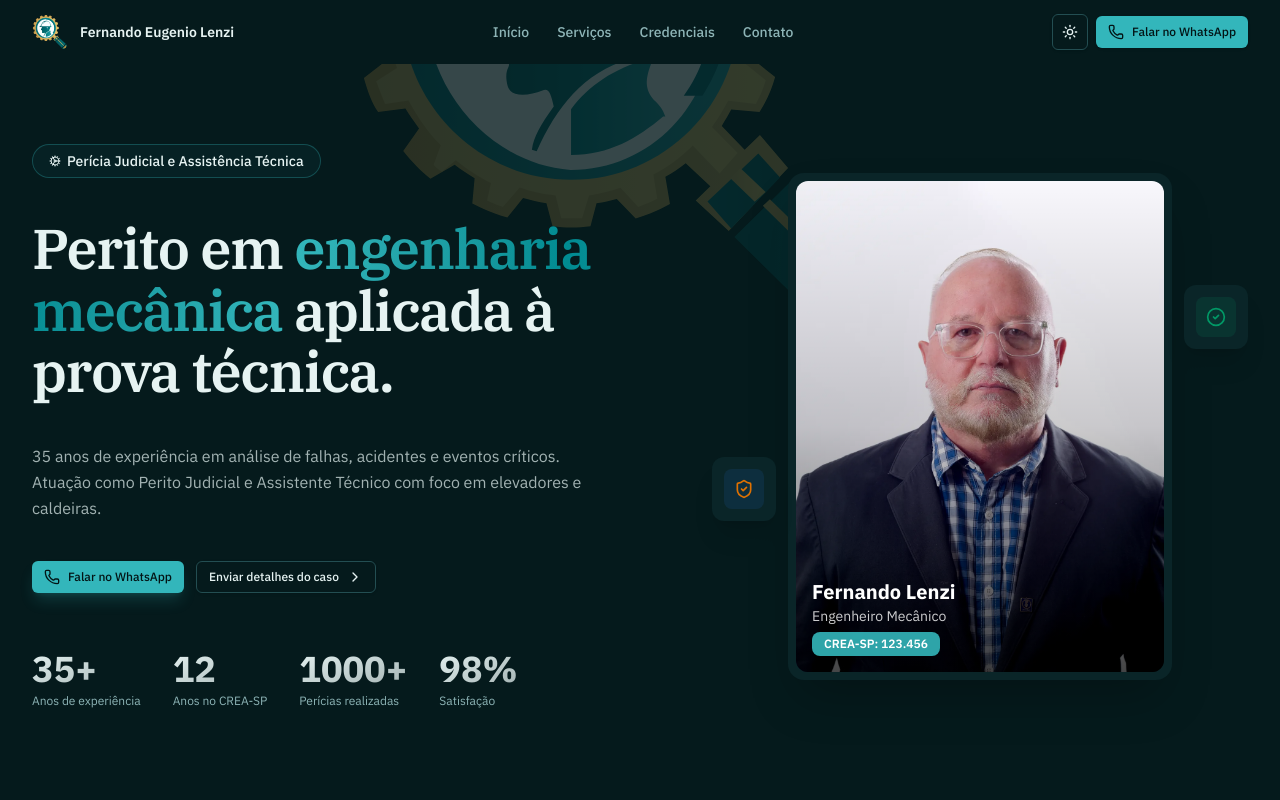
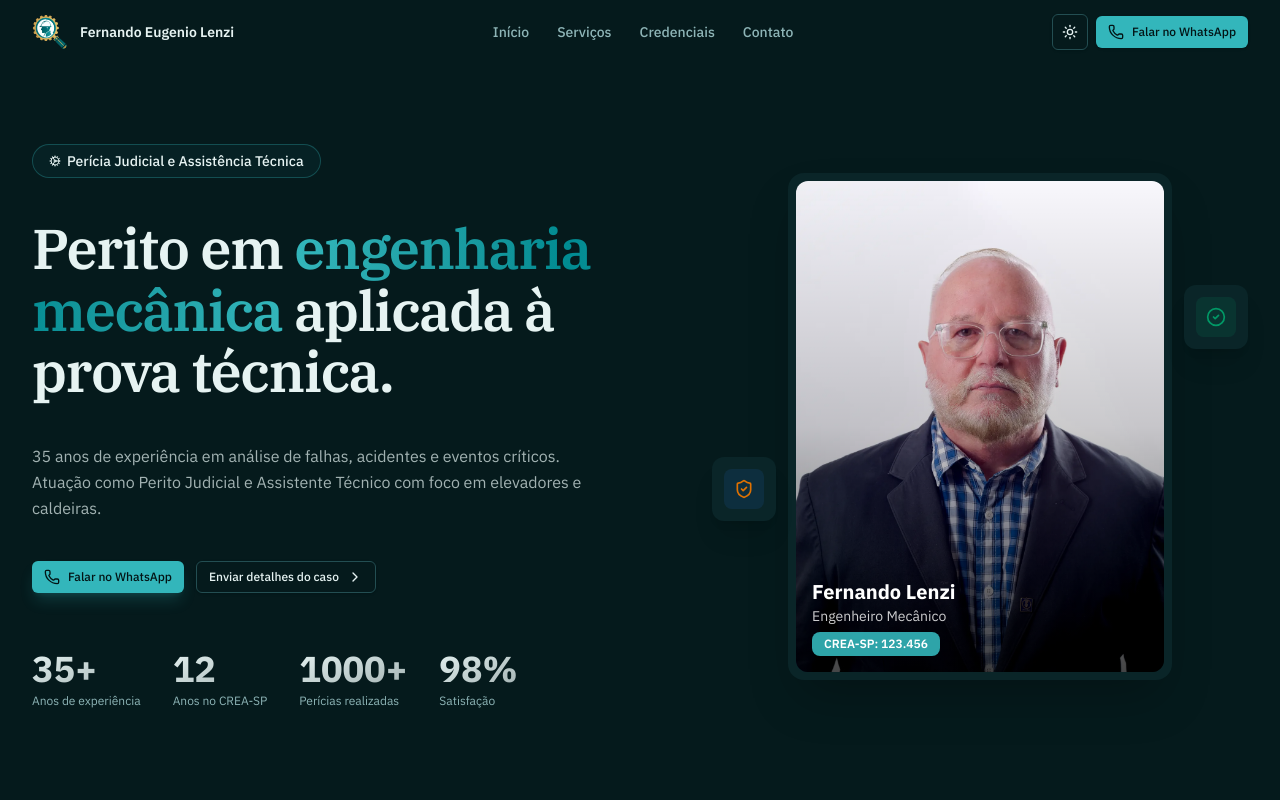
Before and after one commit to eng-lenzi/lp-eng-lenzi, a React (Vite) app: page / in a window 1280 px wide. Shown: the top 800 px of the page. Built offline with nearby package versions, Linux system fonts and the light colour scheme.

Commit message:
feat: ajusta parallax da logo para mover mais e desktop comecar mais abaixo

```diff
--- a/src/routes/-components/landing-single-page.tsx
+++ b/src/routes/-components/landing-single-page.tsx
@@ -1,14 +1,14 @@
-import { useState, useEffect, useRef } from "react";
 import { motion, useScroll, useTransform } from "framer-motion";
+import { useEffect, useRef, useState } from "react";
+import { Areas } from "./areas";
+import { Contact } from "./contact";
+import { Credentials } from "./credentials";
+import { Footer } from "./footer";
 import { Header } from "./header";
 import { Hero } from "./hero";
-import { Services } from "./services";
-import { Areas } from "./areas";
 import { MechanicalTests } from "./mechanical-tests";
 import { OtherAreas } from "./other-areas";
-import { Credentials } from "./credentials";
-import { Contact } from "./contact";
-import { Footer } from "./footer";
+import { Services } from "./services";
 
 export function LandingSinglePage() {
 	const [mobileMenuOpen, setMobileMenuOpen] = useState(false);
@@ -16,11 +16,10 @@ export function LandingSinglePage() {
 	const containerRef = useRef(null);
 	const { scrollYProgress } = useScroll({
 		target: containerRef,
-		offset: ["start end", "end end"],
+		offset: ["start center", "end end"],
 	});
 
-	const logoY = useTransform(scrollYProgress, [0, 0.5], [0, -300]);
-	const logoOpacity = useTransform(scrollYProgress, [0, 0.5], [0.2, 0]);
+	const logoY = useTransform(scrollYProgress, [0, 1], [200, -1000]);
 
 	useEffect(() => {
 		if (mobileMenuOpen) {
@@ -35,7 +34,9 @@ export function LandingSinglePage() {
 
 	useEffect(() => {
 		const canonicalUrl = `${window.location.origin}/`;
-		const isLocalEnv = ["localhost", "127.0.0.1"].includes(window.location.hostname);
+		const isLocalEnv = ["localhost", "127.0.0.1"].includes(
+			window.location.hostname,
+		);
 		const robotsContent = isLocalEnv
 			? "noindex,nofollow,noarchive,nosnippet"
 			: "index,follow,max-snippet:-1,max-image-preview:large,max-video-preview:-1";
@@ -62,19 +63,25 @@ export function LandingSinglePage() {
 	}, []);
 
 	return (
-		<div ref={containerRef} className="min-h-screen bg-background overflow-x-hidden">
+		<div
+			ref={containerRef}
+			className="min-h-screen bg-background overflow-x-hidden"
+		>
 			<motion.div
-				style={{ y: logoY, opacity: logoOpacity }}
-				className="fixed inset-0 pointer-events-none flex items-start justify-center z-0"
+				style={{ y: logoY }}
+				className="fixed inset-0 pointer-events-none flex items-start justify-center opacity-10 md:opacity-15 z-0"
 			>
 				<img
 					src="/brand/logo.svg"
 					alt=""
-					className="w-[80vw] max-w-[600px] mt-20"
+					className="w-[80vw] max-w-[600px] mt-[30vh] md:mt-[10vh]"
 				/>
 			</motion.div>
 
-			<Header mobileMenuOpen={mobileMenuOpen} setMobileMenuOpen={setMobileMenuOpen} />
+			<Header
+				mobileMenuOpen={mobileMenuOpen}
+				setMobileMenuOpen={setMobileMenuOpen}
+			/>
 
 			<main className="relative z-10 mx-auto max-w-7xl px-4 sm:px-6 lg:px-8 pt-16">
 				<Hero />
```
